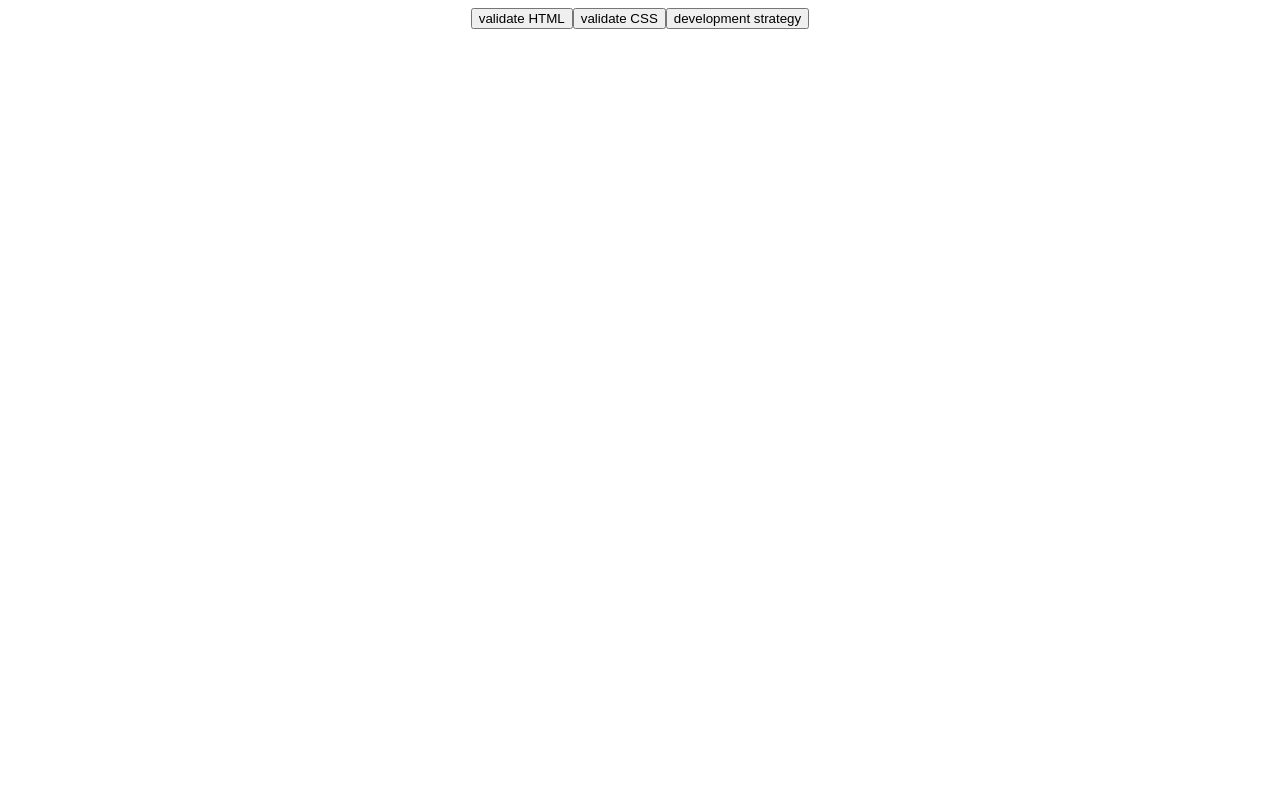
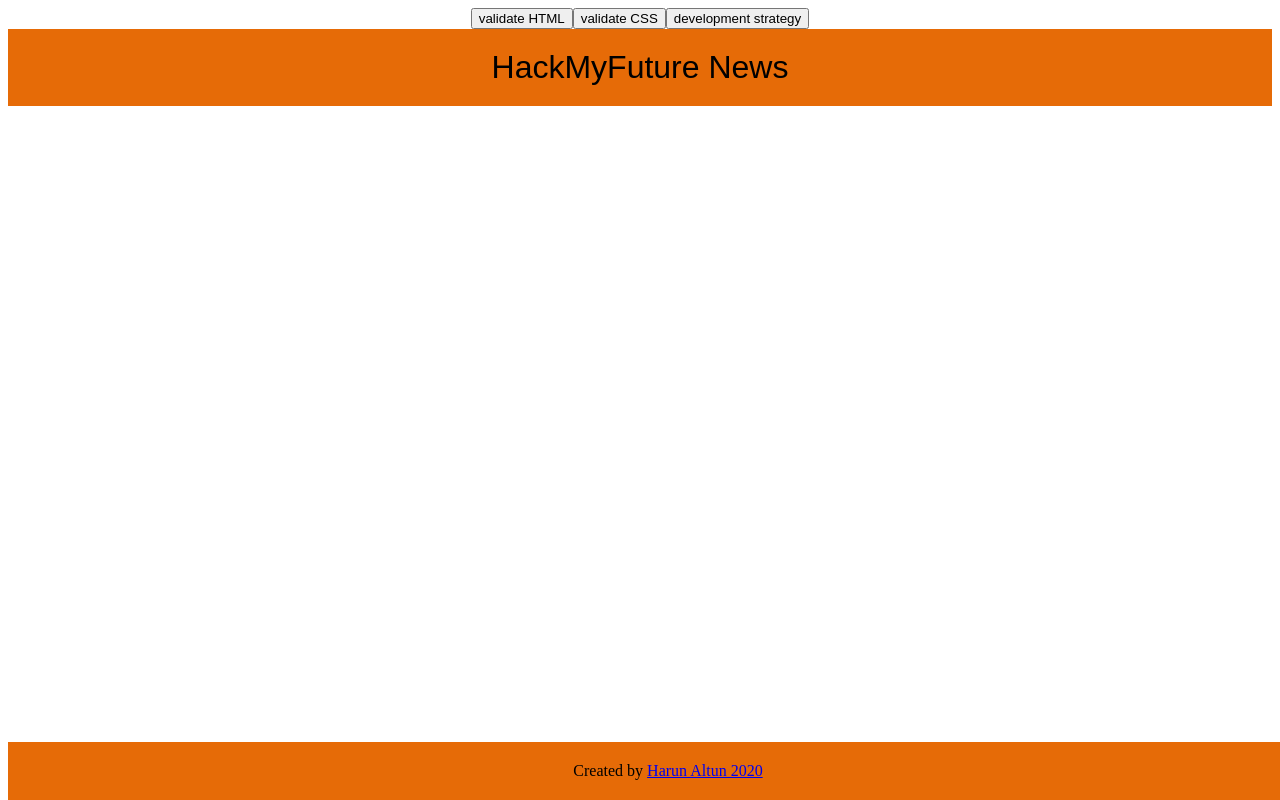
Before and after one commit to harunaltunhr/built-with-branches, a plain HTML site: page index.html in a window 1280 px wide. Drawn offline with Linux system fonts and the light colour scheme.

Commit message:
added header&footer

```diff
--- a/index.html
+++ b/index.html
@@ -4,6 +4,9 @@
 <head>
   <title></title>
   <meta charset="utf-8">
+  <link rel="stylesheet" href="style.css">
+  <header class="header">HackMyFuture News</header>
+  <footer class="footer">Created by <a href="https://github.com/harunaltunhr"> Harun Altun 2020<a> </footer>
 
   <!-- Leave this here!  It renders the review buttons  -->
   <script src='./evaluation/init.js'></script>
--- /dev/null
+++ b/style.css
@@ -0,0 +1,19 @@
+.header{
+    background-color: rgb(230, 107, 7);
+    color:black;
+    padding: 20px;
+    text-align: center;
+    font-size: 2em;
+    font-family: Arial, Helvetica, sans-serif;
+}
+.footer{
+background-color:  rgb(230, 107, 7);
+color: black;
+text-align: center;
+position: fixed;
+width: 100%;
+padding: 20px;
+bottom: 0;
+font-size: 1em;
+
+}
```
